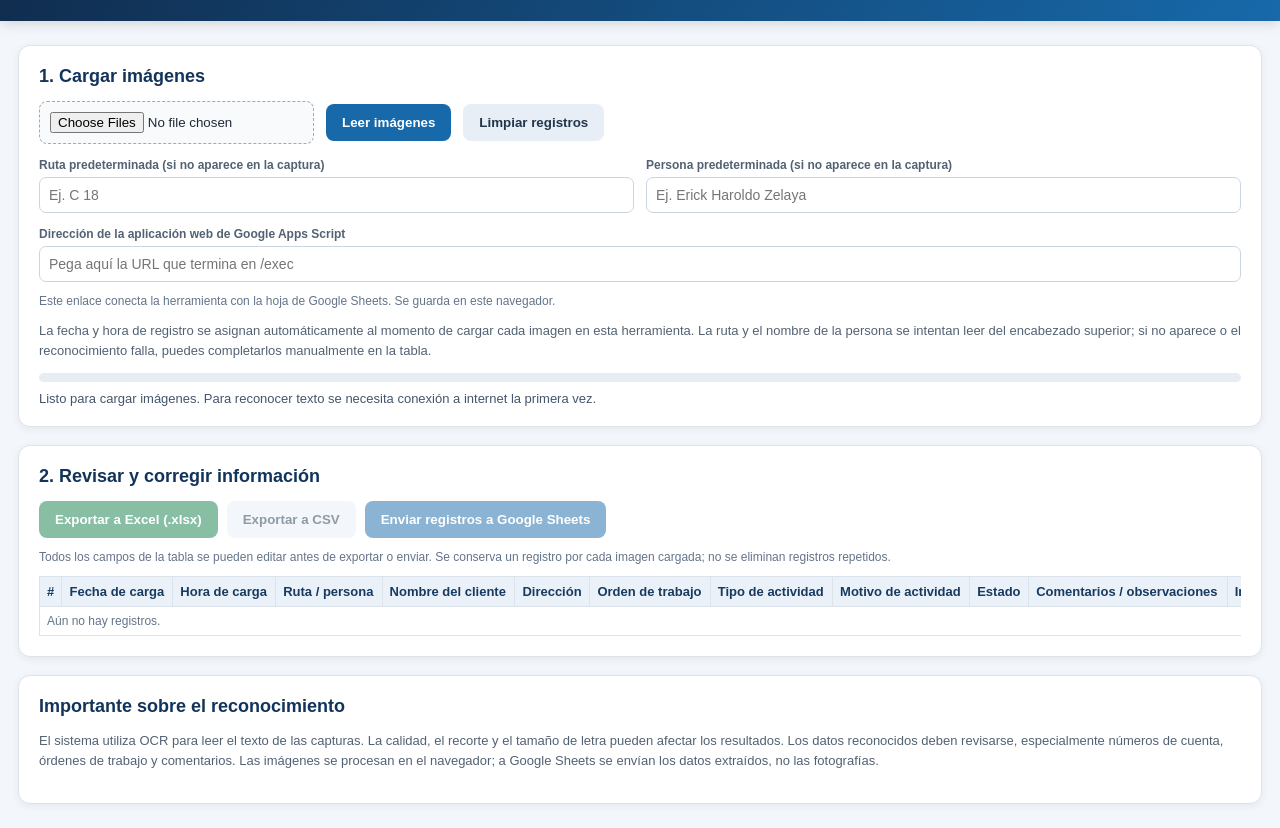
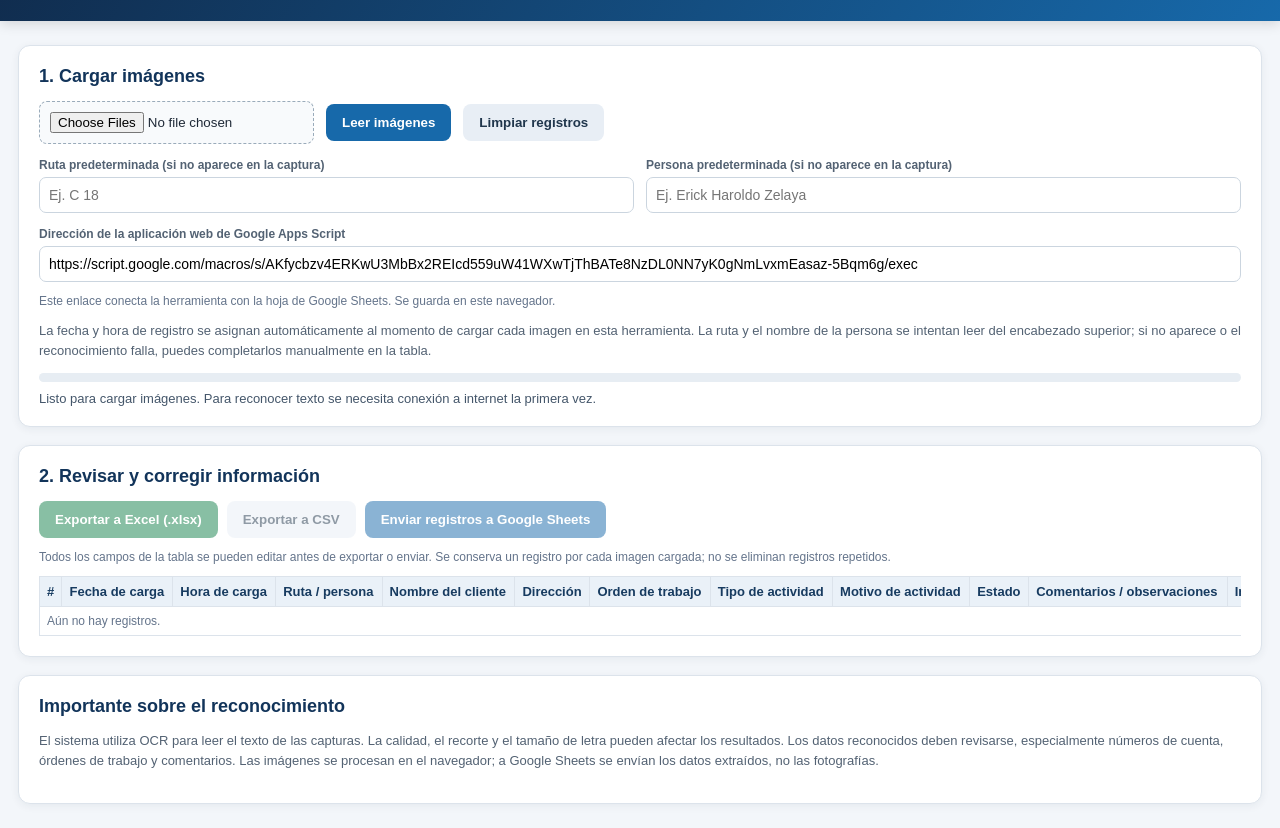
Before and after one commit to axellopez1892-spider/pbs-extractor-visitas, a plain HTML site: page index.html in a window 1280 px wide. Shown: the part 80-908 px from the top of the page. Drawn offline with Linux system fonts and the light colour scheme.

Commit message:
Update index.html

```diff
--- a/index.html
+++ b/index.html
@@ -185,7 +185,7 @@ $('csv').addEventListener('click',()=>{
 });
 
 // Conserva la URL de Apps Script en el navegador para no pegarla cada vez.
-$('scriptUrl').value = localStorage.getItem('pbs_sheet_endpoint') || '';
+$('scriptUrl').value = localStorage.getItem('pbs_sheet_endpoint') || 'https://script.google.com/macros/s/AKfycbzv4ERKwU3MbBx2REIcd559uW41WXwTjThBATe8NzDL0NN7yK0gNmLvxmEasaz-5Bqm6g/exec';
 $('scriptUrl').addEventListener('change', () => {
   localStorage.setItem('pbs_sheet_endpoint', $('scriptUrl').value.trim());
 });
```
